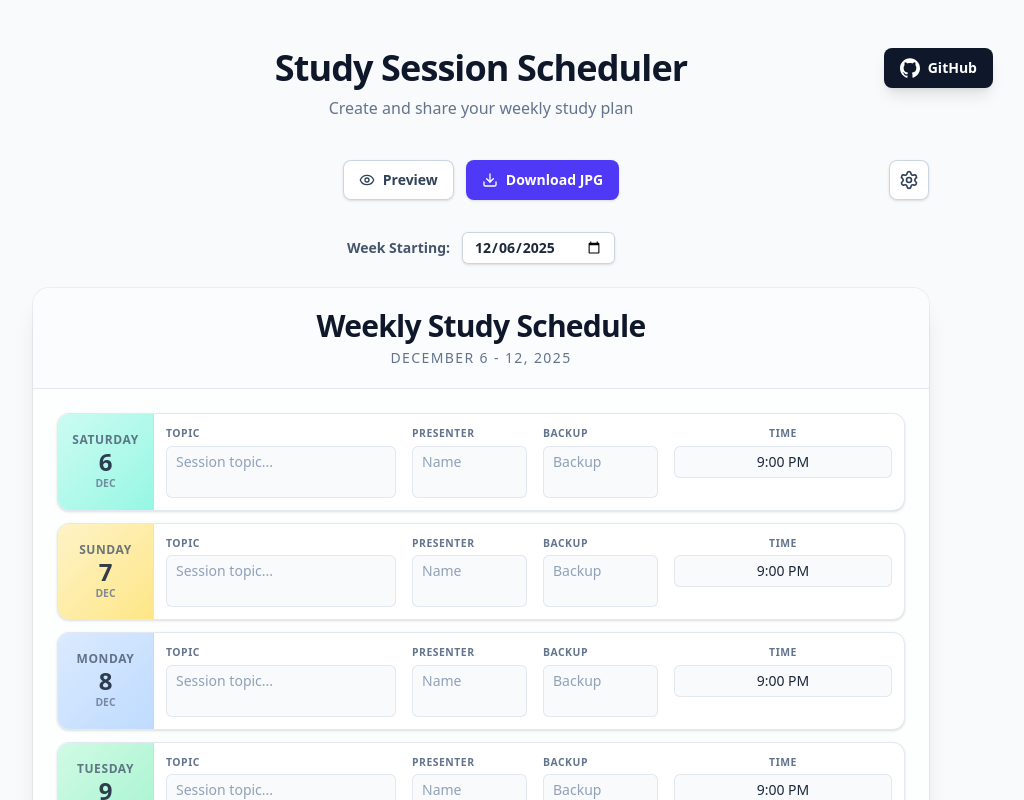
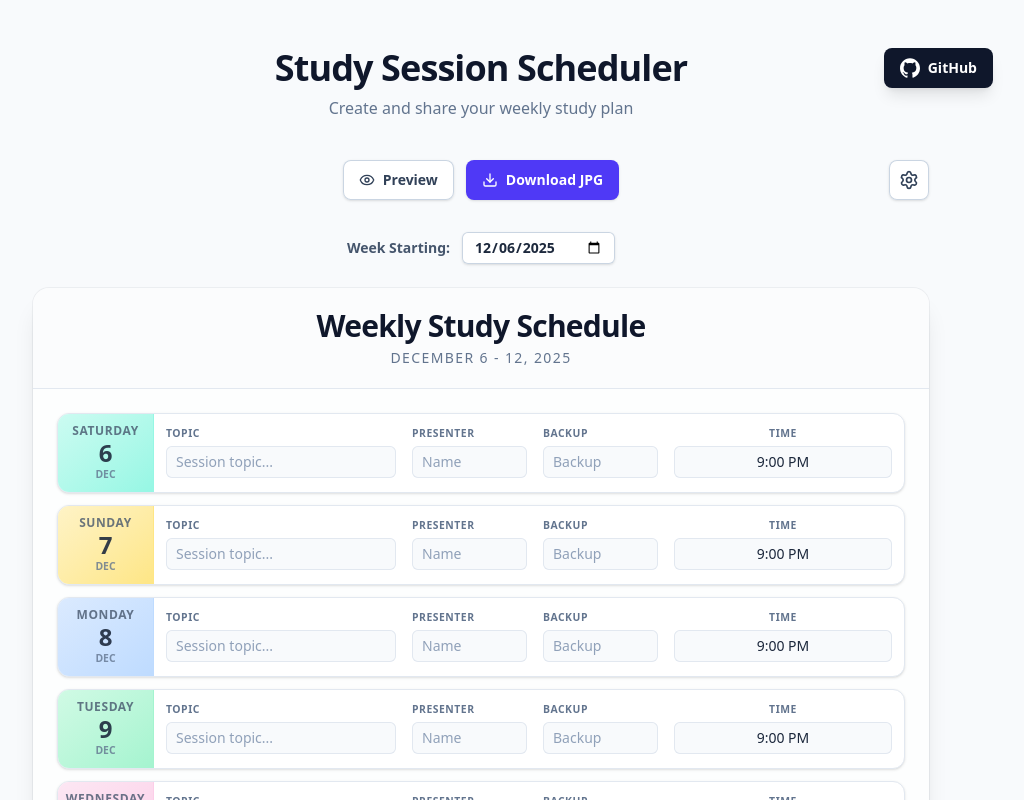
Before and after one commit to mostafa-elnahal/Weekly-Session-Schedule, a React (Vite) app: page / in a window 1280 px wide. Shown: the top 800 px of the page, without its empty margins (159-1183 px from the left). Built offline with nearby package versions, Linux system fonts and the light colour scheme.

Commit message:
expandable textarea while typing

```diff
--- a/src/components/DayCard.tsx
+++ b/src/components/DayCard.tsx
@@ -1,5 +1,6 @@
 import { DaySession, formatDateShort } from '../types';
 import { render } from '@croct/md-lite';
+import { useLayoutEffect, useRef, TextareaHTMLAttributes } from 'react';
 
 interface DayCardProps {
     dayName: string;
@@ -38,6 +39,26 @@ const renderMarkdown = (text: string) => {
     });
 };
 
+const AutoResizeTextarea = (props: TextareaHTMLAttributes<HTMLTextAreaElement>) => {
+    const textareaRef = useRef<HTMLTextAreaElement>(null);
+
+    useLayoutEffect(() => {
+        if (textareaRef.current) {
+            textareaRef.current.style.height = 'auto';
+            textareaRef.current.style.height = `${textareaRef.current.scrollHeight}px`;
+        }
+    }, [props.value]);
+
+    return (
+        <textarea
+            {...props}
+            ref={textareaRef}
+            rows={1}
+            className={`${props.className} overflow-hidden resize-none`}
+        />
+    );
+};
+
 export const DayCard = ({
     dayName,
     date,
@@ -72,12 +93,11 @@ export const DayCard = ({
                             {session.title ? renderMarkdown(session.title) : <span className="text-slate-300">—</span>}
                         </div>
                     ) : (
-                        <textarea
+                        <AutoResizeTextarea
                             value={session.title}
                             onChange={(e) => handleChange('title', e.target.value)}
                             placeholder="Session topic..."
-                            className="w-full rounded-md border-0 bg-slate-50 px-2.5 py-1.5 text-sm font-normal text-slate-800 placeholder-slate-400 ring-1 ring-inset ring-slate-200 focus:ring-2 focus:ring-inset focus:ring-indigo-500 resize-none"
-                            rows={2}
+                            className="w-full rounded-md border-0 bg-slate-50 px-2.5 py-1.5 text-sm font-normal text-slate-800 placeholder-slate-400 ring-1 ring-inset ring-slate-200 focus:ring-2 focus:ring-inset focus:ring-indigo-500"
                         />
                     )}
                 </div>
@@ -90,12 +110,11 @@ export const DayCard = ({
                             {session.presenter ? renderMarkdown(session.presenter) : <span className="text-slate-300">—</span>}
                         </div>
                     ) : (
-                        <textarea
+                        <AutoResizeTextarea
                             value={session.presenter}
                             onChange={(e) => handleChange('presenter', e.target.value)}
                             placeholder="Name"
-                            className="w-full rounded-md border-0 bg-slate-50 px-2.5 py-1.5 text-sm font-normal text-slate-800 placeholder-slate-400 ring-1 ring-inset ring-slate-200 focus:ring-2 focus:ring-inset focus:ring-indigo-500 resize-none"
-                            rows={2}
+                            className="w-full rounded-md border-0 bg-slate-50 px-2.5 py-1.5 text-sm font-normal text-slate-800 placeholder-slate-400 ring-1 ring-inset ring-slate-200 focus:ring-2 focus:ring-inset focus:ring-indigo-500"
                         />
                     )}
                 </div>
@@ -108,12 +127,11 @@ export const DayCard = ({
                             {session.backupPresenter ? renderMarkdown(session.backupPresenter) : <span className="text-slate-300">—</span>}
                         </div>
                     ) : (
-                        <textarea
+                        <AutoResizeTextarea
                             value={session.backupPresenter || ''}
                             onChange={(e) => handleChange('backupPresenter', e.target.value)}
                             placeholder="Backup"
-                            className="w-full rounded-md border-0 bg-slate-50 px-2.5 py-1.5 text-sm font-medium text-slate-800 placeholder-slate-400 ring-1 ring-inset ring-slate-200 focus:ring-2 focus:ring-inset focus:ring-indigo-500 resize-none"
-                            rows={2}
+                            className="w-full rounded-md border-0 bg-slate-50 px-2.5 py-1.5 text-sm font-medium text-slate-800 placeholder-slate-400 ring-1 ring-inset ring-slate-200 focus:ring-2 focus:ring-inset focus:ring-indigo-500"
                         />
                     )}
                 </div>
```
